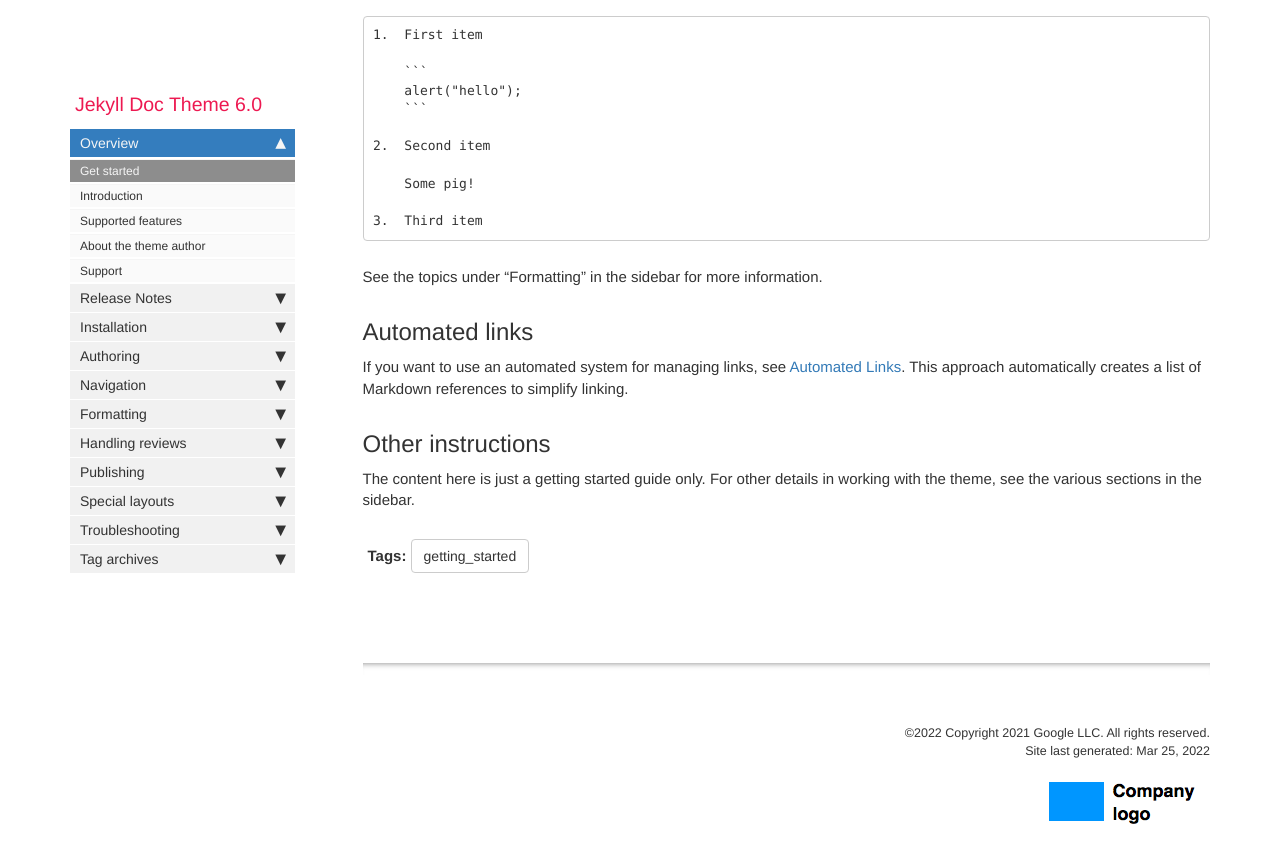
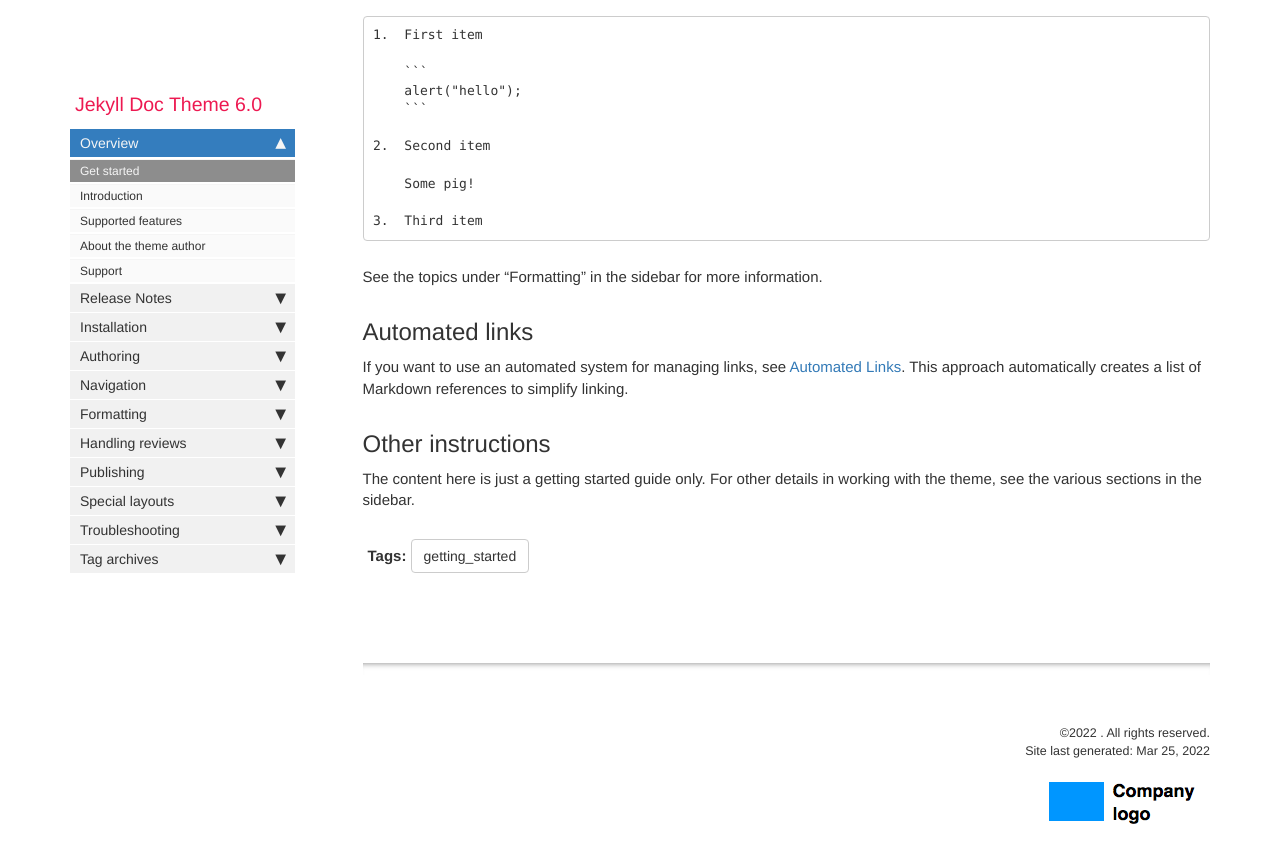
Before and after one commit to libre-devops/libredevops-dot-org, a Jekyll site: the page built from docs/index.md, in a window 1280 px wide and 900 px high, scrolled down 9532 px. Shown: the top 863 px of the window. Built offline with Jekyll 4.4.1, drawn with Linux system fonts in a browser that asks for light colours; comment, search, counter and statistics services are not loaded; some of the changed lines change nothing that is shown.

Commit message:
update sites

```diff
--- a/docs/_config.yml
+++ b/docs/_config.yml
@@ -1,4 +1,4 @@
-repository: tomjoht/documentation-theme-jekyll
+repository: libre-devops/libre-devops-dot-org
 
 output: web
 # this property is useful for conditional filtering of content that is separate from the PDF.
@@ -9,20 +9,20 @@
 site_title: Jekyll theme for documentation
 # this appears in the html browser tab for the site title (seen mostly by search engines, not users)
 
-company_name: Copyright 2021 Google LLC
+#company_name: Copyright 2021 Google LLC
 # this appears in the footer
 
-github_editme_path: tomjoht/documentation-theme-jekyll/blob/gh-pages/
+github_editme_path: libre-devops/libre-devops-dot-rg/blob/gh-pages/
 # if you're using Github, provide the basepath to the branch you've created for reviews, following the sample here. if not, leave this value blank.
 
 # gitlab_editme_path: tomjoht/documentation-theme-jekyll/blob/gh-pages/
 # if you're using GitLab, provide the basepath to the branch you've created for reviews, following the sample here. if not, leave this value blank.
 
-host: 127.0.0.1
-# the preview server used. Leave as is.
-
-port: 4000
-# the port where the preview is rendered. You can leave this as is unless you have other Jekyll builds using this same port that might cause conflicts. in that case, use another port such as 4006.
+#host: 127.0.0.1
+## the preview server used. Leave as is.
+#
+#port: 4000
+## the port where the preview is rendered. You can leave this as is unless you have other Jekyll builds using this same port that might cause conflicts. in that case, use another port such as 4006.
 
 exclude:
   - .idea/
@@ -32,7 +32,7 @@
 
 feedback_subject_line: Jekyll documentation theme
 
-feedback_email: tomjoht@gmail.com
+feedback_email: libredevops@craigthacker.dev
 # used as a contact email for the Feedback link in the top navigation bar
 
 # feedback_disable: true
@@ -68,7 +68,7 @@
       type: "pages"
     values:
       layout: "page"
-      comments: true
+      comments: false
       # if you don't want to use Commento.io and just hide comments, change true to false wherever you see the comments property
       search: true
       sidebar: home_sidebar
```
